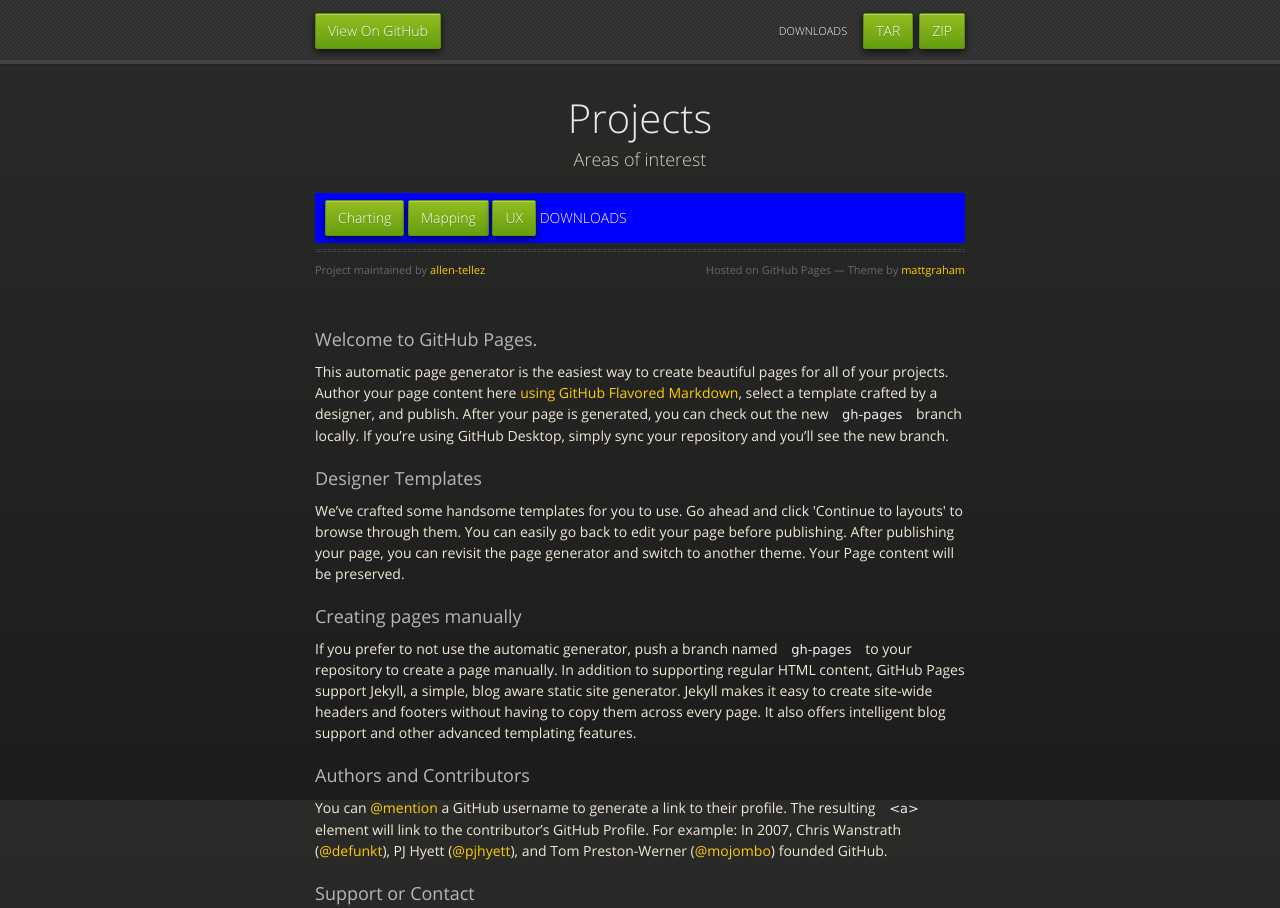
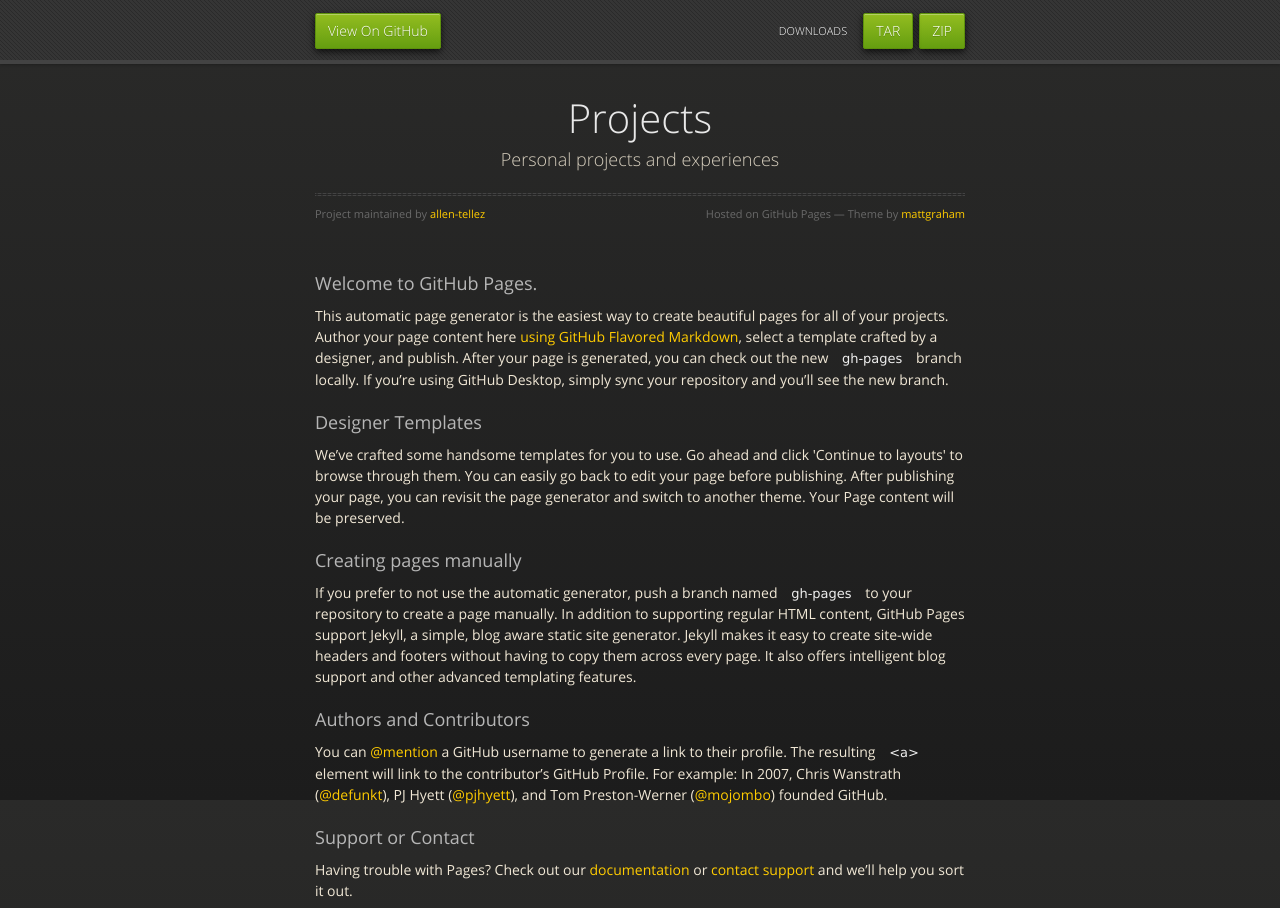
Before and after one commit to allen-tellez/projects, a plain HTML site: page index.html in a window 1280 px wide. Shown: the top 908 px of the page. Drawn offline with nearby package versions, Linux system fonts and the light colour scheme.

```diff
--- a/index.html
+++ b/index.html
@@ -32,13 +32,7 @@
       <section>
         <div id="title">
           <h1>Projects</h1>
-          <p>Areas of interest</p>
-          <nav>
-            <li class="fork"><a href="https://github.com/allen-tellez/projects">Charting</a></li>
-            <li class="downloads"><a href="https://github.com/allen-tellez/projects/zipball/master">Mapping</a></li>
-            <li class="downloads"><a href="https://github.com/allen-tellez/projects/tarball/master">UX</a></li>
-            <li class="title">DOWNLOADS</li>
-          </nav>
+          <p>Personal projects and experiences</p>
           <hr>
           <span class="credits left">Project maintained by <a href="https://github.com/allen-tellez">allen-tellez</a></span>
           <span class="credits right">Hosted on GitHub Pages &mdash; Theme by <a href="https://twitter.com/michigangraham">mattgraham</a></span>
--- a/stylesheets/styles.css
+++ b/stylesheets/styles.css
@@ -708,14 +708,14 @@ dt {
   -o-box-shadow: 0px 1px 3px rgba(0, 0, 0, 0.25);
   box-shadow: 0px 1px 3px rgba(0, 0, 0, 0.25);
 }
-nav {
+#header nav {
   max-width: 650px;
   margin: 0 auto;
   padding: 0 10px;
   background: blue;
   margin: 6px auto;
 }
-nav li {
+#header nav li {
   font-family: 'OpenSansLight', "Helvetica Neue", Helvetica, Arial, sans-serif;
   font-weight: normal;
   list-style: none;
@@ -725,7 +725,7 @@ nav li {
   text-shadow: 0px 1px 0px rgba(0, 0, 0, 0.2);
   font-size: 14px;
 }
-nav li a {
+#header nav li a {
   color: white;
   border: 1px solid #5d910b;
   background: -webkit-gradient(linear, 50% 0%, 50% 100%, color-stop(0%, #93bd20), color-stop(100%, #659e10));
@@ -752,7 +752,7 @@ nav li a {
   display: inline-block;
   text-align: center;
 }
-nav li a:hover {
+#header nav li a:hover {
   background: -webkit-gradient(linear, 50% 0%, 50% 100%, color-stop(0%, #749619), color-stop(100%, #527f0e));
   background: -webkit-linear-gradient(#749619, #527f0e);
   background: -moz-linear-gradient(#749619, #527f0e);
```
